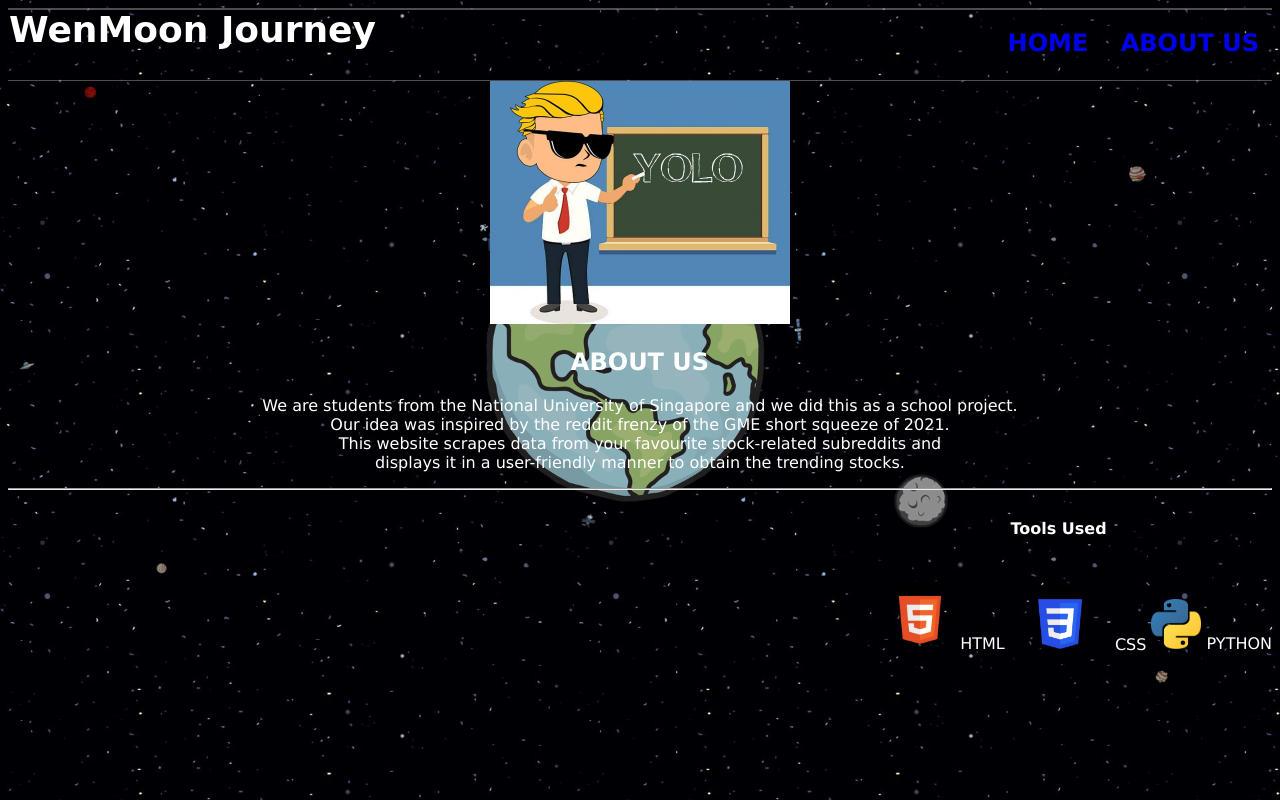
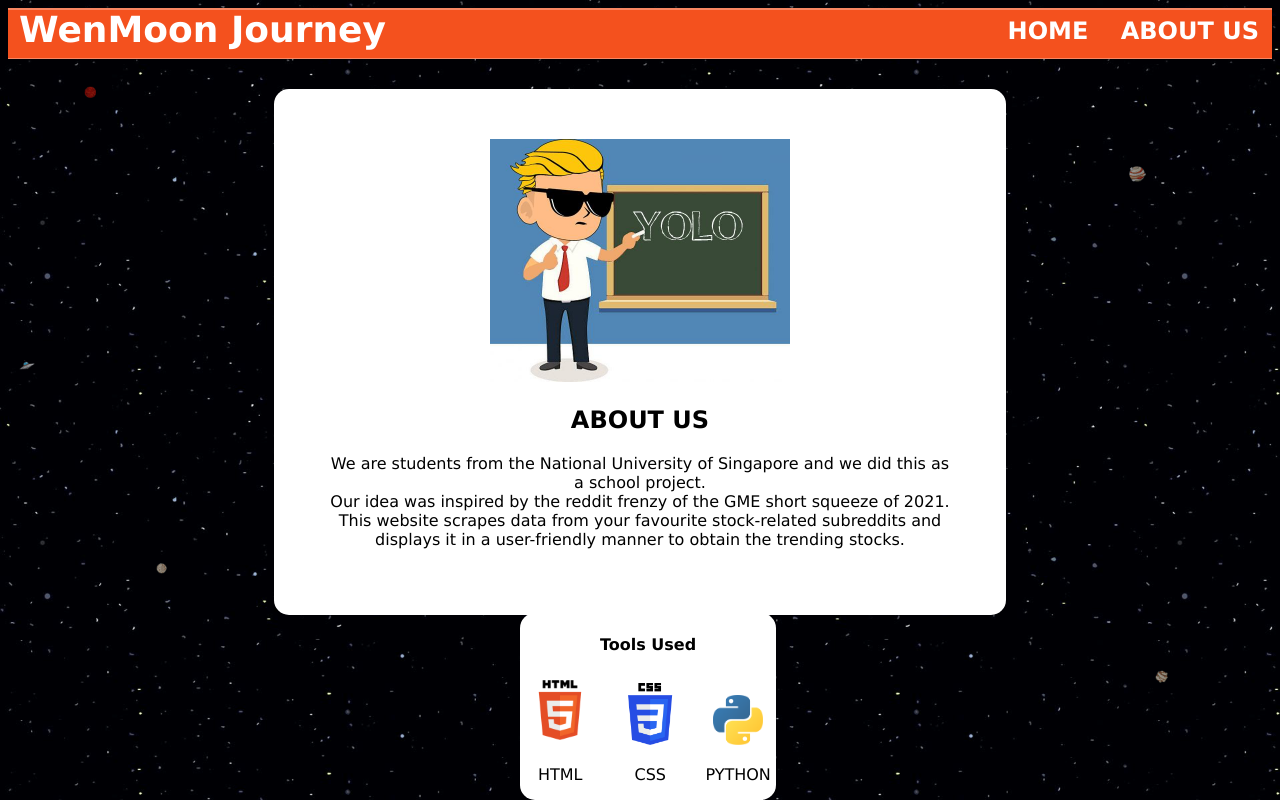
Before and after one commit to ykwei7/WenMoon-Journey, a PHP site: page /about.html in a window 1280 px wide. Run offline with PHP 8.4, Linux system fonts and the light colour scheme.

Commit message:
Style home and about

```diff
--- a/orbital/about.html
+++ b/orbital/about.html
@@ -11,69 +11,45 @@
   </head>
 
 	<body>
-
     <header>
   		<div class="main-nav">
-
-			<h2 class="nav-word">
-				WenMoon Journey
-			</h2>
-
+  			<h2 class="nav-word">WenMoon Journey</h2>
   			  <nav>
-				<ul
+            <ul>
     					<li>
     						<a href="home.html"> HOME </a>
     					</li>
-
     					<li>
     						<a href="about.html"> ABOUT US </a>
     					</li>
     				</ul>
     			</nav>
-
-
+  		</div>
   	</header>
-
-
-
-
-
-		<div class="main-header">
+  	<div class="container">
       <image src="Images/wsb.jpg" width=300>
-        </div>
-
-		<h2>
-        ABOUT US
-        </h2>
-        <p>
-            We are students from the National University of Singapore and we did this as a school project. <br>
+      <h2>ABOUT US</h2>
+      <p>We are students from the National University of Singapore and we did this as a school project. <br>
 			Our idea was inspired by the reddit frenzy of the GME short squeeze of 2021. <br>
 			This website scrapes data from your favourite stock-related subreddits and <br>
-            displays it in a user-friendly manner to obtain the trending stocks.
-        </p>
-        <hr>
+      displays it in a user-friendly manner to obtain the trending stocks.</p>
+    </div>
+    <footer>
+      <div class="foot">
+  		  <h4>Tools Used</h4>
+        <div class="foot-item">
+          <image src="Images/Logos/html.png" width=70>
+          <p>HTML</p>
+        </div>
+        <div class="foot-item">
+          <image src="Images/Logos/css.png" width=100>
+          <p>CSS</p>
+        </div>
+        <div class="foot-item">
+          <image src="Images/Logos/python.png" width=50>
+          <p>PYTHON</p>
+        </div>
+      </div>
+    </footer>
   </body>
-
-    <footer>
-
-
-        <nav class="nav">
-			<h4>Tools Used</h4>
-            <ul>
-                <li>
-                    <image src="Images/Logos/html.png" width=70>
-                    HTML
-                </li>
-                <li>
-                    <image src="Images/Logos/css.png" width=100>
-                    CSS
-                </li>
-                <li>
-                    <image src="Images/Logos/python.png" width=50>
-                    PYTHON
-                </li>
-            </ul>
-       </nav>
-
-    </footer>
 </html>
--- a/orbital/styles-about.css
+++ b/orbital/styles-about.css
@@ -2,13 +2,15 @@ body {
   background-image: url("Images/outerspace-cartoon.jpg");
   background-size: cover;
   background-blend-mode: multiply;
-	color:white;
+	color:black;
   font-family:'Lucida Sans', 'Lucida Sans Regular', 'Lucida Grande', 'Lucida Sans Unicode', Geneva, Verdana, sans-serif;
-	text-align:center;
+  text-align: center;
 }
 
 header {
+  background-color: #f4511e;
 	border-bottom:1px solid rgba(255,255,255,.3);
+  height: 50px;
 }
 
 header::after {
@@ -23,11 +25,12 @@ nav ul {
 
 nav li {
   display:inline-block;
-	margin-top:20px;
+	margin-top: 8px;
 	color:white;
 }
 
 nav a {
+  color: white;
   padding: .5em;
   text-decoration: none;
 }
@@ -55,8 +58,8 @@ nav h1 {
 
 .nav-word {
 	float: left;
-	font-family: Brush Script MT, Brush Script Std, cursive;
-	margin-top: 0px;
+	margin: 0px;
+  padding-left: 10px;
 }
 
 nav {
@@ -64,6 +67,29 @@ nav {
 }
 
 .container {
-	text-align:center;
+  display: inline-block;
+  text-align: center;
 	padding: 50px;
+  background-color: white;
+  border-radius: 15px;
+  width: 50%;
+  margin-top: 30px;
 }
+
+footer {
+  position: absolute;
+  bottom: 0;
+  width: 100%;
+  text-align: center;
+}
+
+.foot {
+  background-color: white;
+  display: inline-block;
+  width: 20%;
+  border-radius: 15px;
+}
+
+.foot-item {
+  display: inline-block;
+}
```
Also changed, not shown: orbital/home.html (+4 -16 lines), orbital/styles-home.css (+14 -5 lines). Lines whose indentation alone changed are shown as unchanged.
